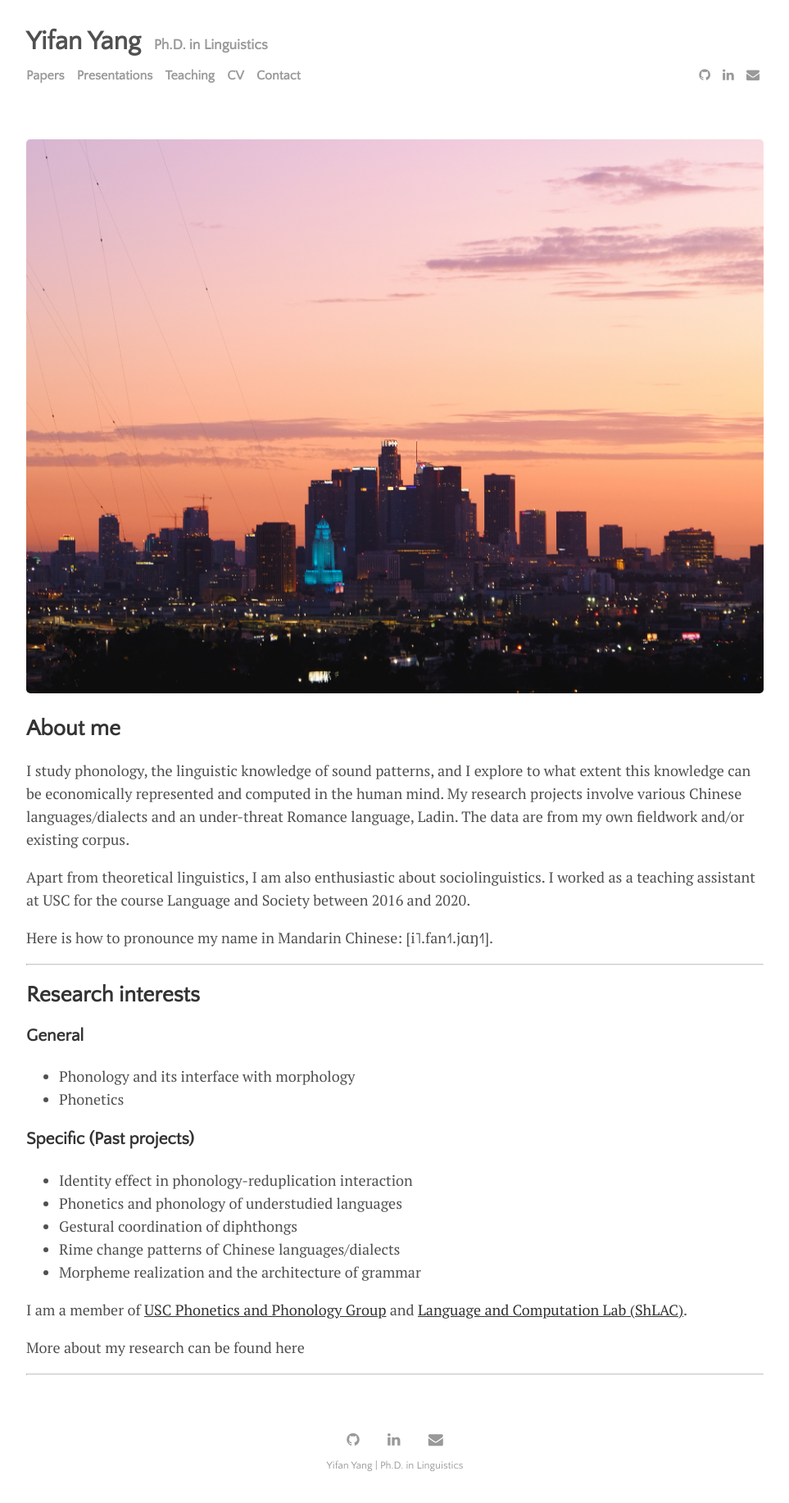
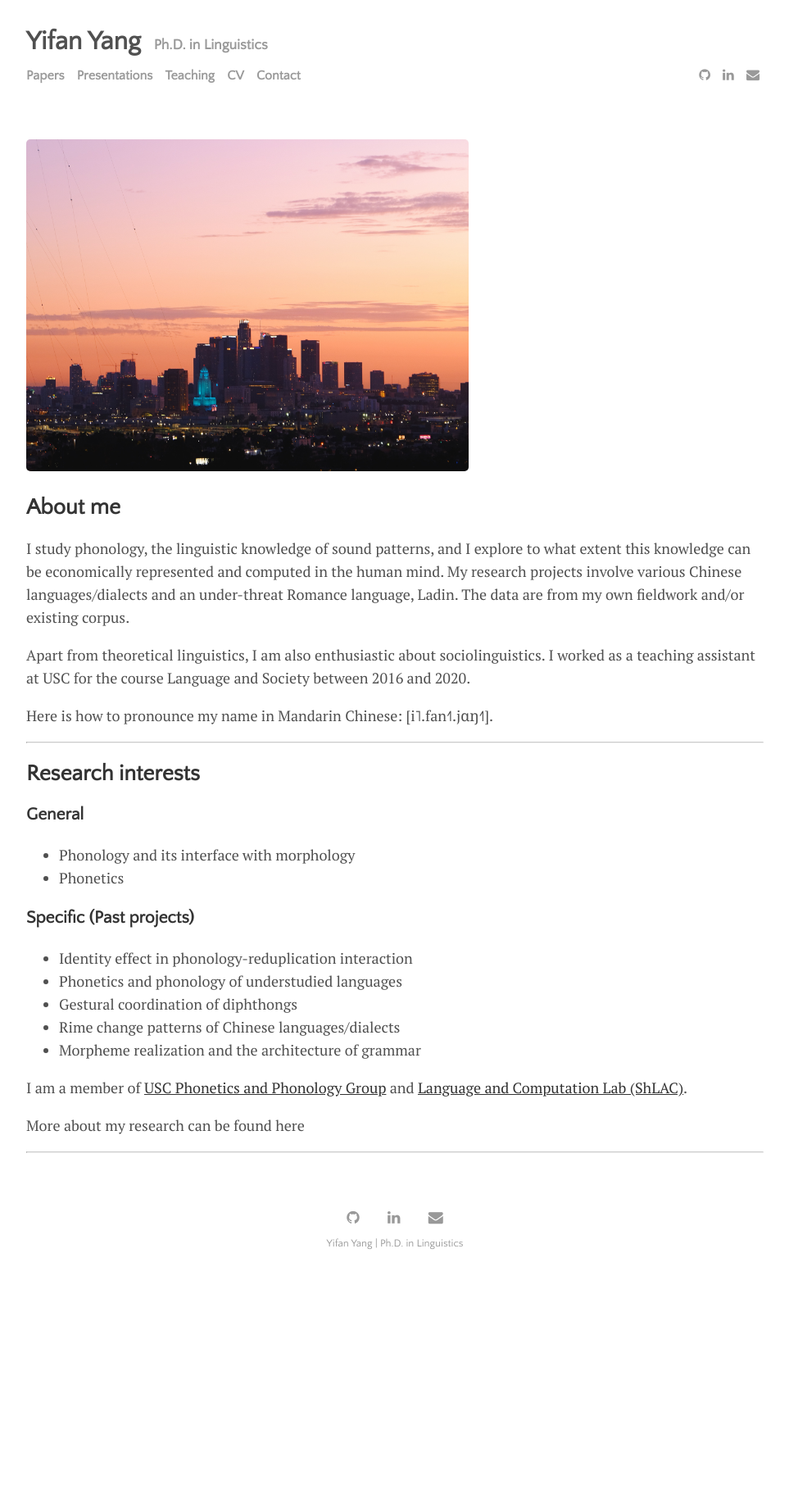
Before and after one commit to yifanyang08/yifanyang08.github.io, a Jekyll site: the page built from index.html, in a window 1280 px wide. Shown: the whole page at 82% size, without its empty margins (158-1121 px from the left). Built offline with Jekyll 4.4.1, drawn with Linux system fonts in a browser that asks for light colours; the list of posts is cut into pages by our own code; after the commit the page ends 1563 px from its top, so only the background shows below that.

Commit message:
resize image

```diff
--- a/_layouts/home.html
+++ b/_layouts/home.html
@@ -3,7 +3,7 @@ layout: default
 ---
 
 <span class="image fit">
-    <img src="assets/img/dtla-2.JPG" alt="" />
+    <img src="assets/img/dtla-2.JPG" style="width: 60%; height: 60%" alt="" />
 </span>
 
 <article>
--- a/assets/css/main.scss
+++ b/assets/css/main.scss
@@ -15,7 +15,7 @@ $dark-gray-color:        #333;
 $light-gray-color:       #999;
 $extra-light-gray-color: #ccc;
 
-$container-responsive-width: 900px;
+$container-responsive-width: 850px;
 $elements-responsive-width:  30em;
 
 $icon-transition-time: .5s;
```
